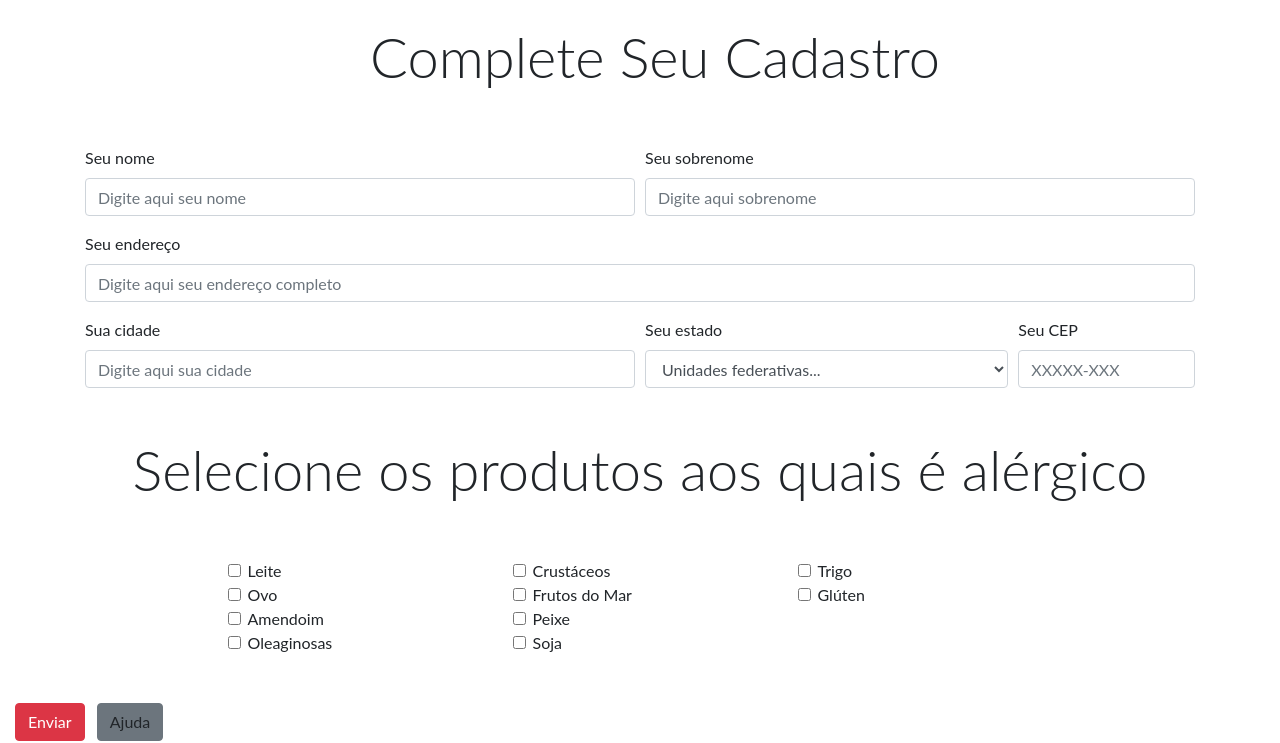
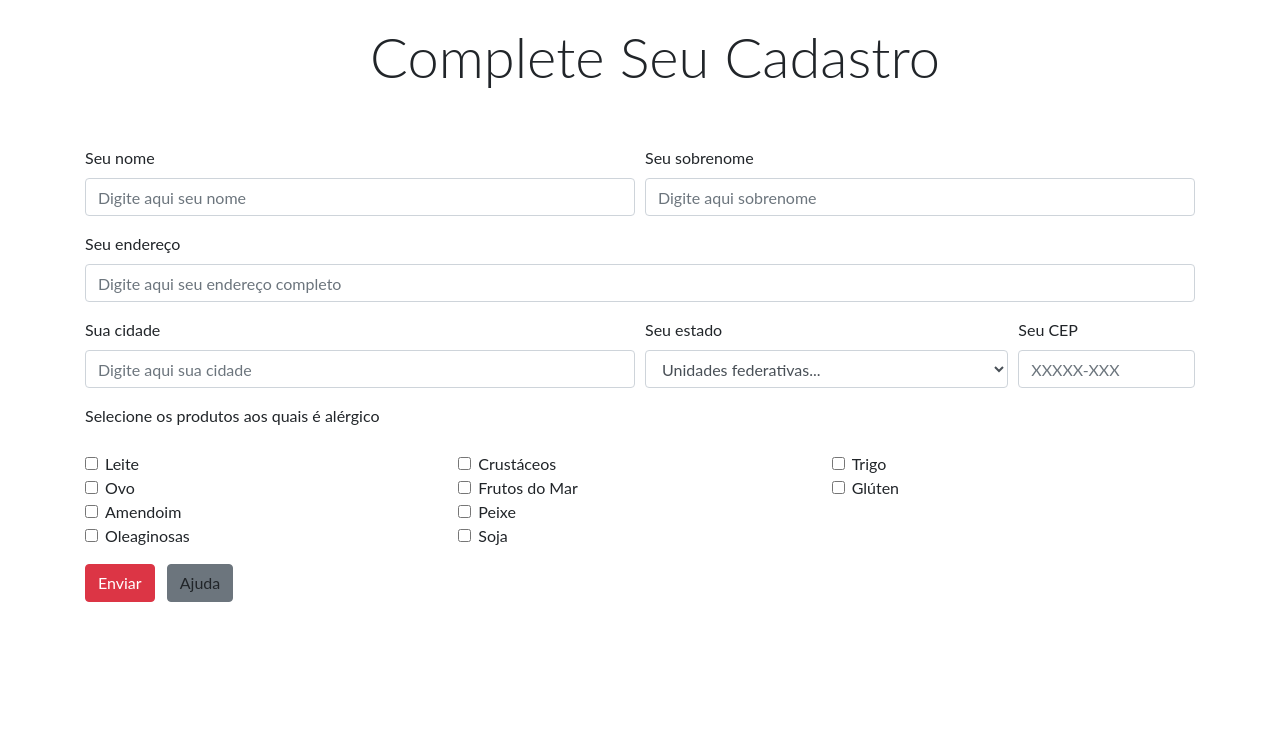
Before and after one commit to carlos-evieira/Oquetemdentro-Alterado, a PHP site: page /cadastro-completo.php in a window 1280 px wide. Shown: the part 57-800 px from the top of the page. Run offline with PHP 8.4, Linux system fonts and the light colour scheme.

Commit message:
atualização em cadastro-completo

```diff
--- a/cadastro-completo.php
+++ b/cadastro-completo.php
@@ -1,6 +1,3 @@
-<?php
-    require_once('./includes/header.php');
-    ?>
 <!DOCTYPE html>
 <html lang="en">
 <head>
@@ -12,6 +9,7 @@
     <title>O que tem Dentro</title>
 </head>
 <body>
+    <?php require_once('./includes/header.php'); ?>
     <div class="container">
         <div class="row">
             <div class="col-md-12 col-sm-10 text-center my-4 mb-5 mt-2">
@@ -30,12 +28,12 @@
                 <input type="text" class="form-control" id="inputSobrenome" placeholder="Digite aqui sobrenome">
             </div>
         </div>
-
+        <form>
+            <div>
                 <div class="form-row">
                     <div class="form-group col-sm-12">
                         <label for="inputEnd">Seu endereço</label>
                         <input type="text" class="form-control" id="inputEnd" placeholder="Digite aqui seu endereço completo">
-
                     </div>
                 </div>
 
@@ -81,99 +79,71 @@
                         <input type="text" class="form-control" id="inputCEP" placeholder="XXXXX-XXX">
                     </div>
                 </div>
-
                 <div class="form-row">
                     <div class="form-group col-sm-12">
-
+                        <label for="alimentos">Selecione os produtos aos quais é alérgico</label>
+                    </div>
+                </div>
+                <div class="form-row">
+                    <div class="form-group col-sm-4">
+                        <div class="form-check">
+                            <input class="form-check-input" type="checkbox" value="" id="defaultCheck1">
+                            <label class="form-check-label" for="defaultCheck1">Leite</label>
+                        </div>
+                        <div class="form-check">
+                            <input class="form-check-input" type="checkbox" value="" id="defaultCheck2">
+                            <label class="form-check-label" for="defaultCheck2">Ovo</label>
+                        </div>
+                        <div class="form-check">
+                            <input class="form-check-input" type="checkbox" value="" id="defaultCheck3">
+                            <label class="form-check-label" for="defaultCheck3">Amendoim</label>
+                        </div>
+                        <div class="form-check">
+                            <input class="form-check-input" type="checkbox" value="" id="defaultCheck4">
+                            <label class="form-check-label" for="defaultCheck4">Oleaginosas</label>
                         </div>
                     </div>
 
+                    <div class="form-group col-sm-4">
+                        <div class="form-check">
+                            <input class="form-check-input" type="checkbox" value="" id="defaultCheck5">
+                            <label class="form-check-label" for="defaultCheck5">Crustáceos</label>
                         </div>
-
-            </form>
-
+                        <div class="form-check">
+                            <input class="form-check-input" type="checkbox" value="" id="defaultCheck6">
+                            <label class="form-check-label" for="defaultCheck6">Frutos do Mar</label>
+                        </div>
+                        <div class="form-check">
+                            <input class="form-check-input" type="checkbox" value="" id="defaultCheck7">
+                            <label class="form-check-label" for="defaultCheck7">Peixe</label>
+                        </div>
+                        <div class="form-check">
+                            <input class="form-check-input" type="checkbox" value="" id="defaultCheck8">
+                            <label class="form-check-label" for="defaultCheck8">Soja</label>
                         </div>
                     </div>
 
-<div class="row">
-            <div class="col-md-12 col-sm-10 text-center my-3 mb-5">
-                <h1 class="display-4">Selecione os produtos aos quais é alérgico</h1>
-            </div>
-        </div>
-
-<div class="container">
-<div class="row justify-content-center mb-5">
-    <div class="col-sm-12 col-lg-3">
-            <div class="form-check col-sm-12 col-lg-3">
-            <input class="form-check-input" type="checkbox" value="" id="defaultCheck1">
-            <label class="form-check-label" for="defaultCheck1">Leite</label>
-            </div>
-            <div class="form-check col-sm-12 col-lg-3">
-            <input class="form-check-input" type="checkbox" value="" id="defaultCheck2">
-            <label class="form-check-label" for="defaultCheck2">Ovo</label>
-            </div>
-            <div class="form-check col-sm-12 col-lg-3">
-            <input class="form-check-input" type="checkbox" value="" id="defaultCheck3">
-            <label class="form-check-label" for="defaultCheck3">Amendoim</label>
-            </div>
-            <div class="form-check col-sm-12 col-lg-3">
-            <input class="form-check-input" type="checkbox" value="" id="defaultCheck4">
-            <label class="form-check-label" for="defaultCheck4">Oleaginosas</label>
-            </div>
-
-    </div>
-
-    <div class="col-sm-12 col-lg-3">
-            <div class="form-check col-sm-12 col-lg-3">
-            <input class="form-check-input" type="checkbox" value="" id="defaultCheck5">
-            <label class="form-check-label" for="defaultCheck5">Crustáceos</label>
-            </div>
-            <div class="form-check col-sm-12 col-lg-7">
-            <input class="form-check-input" type="checkbox" value="" id="defaultCheck6">
-            <label class="form-check-label" for="defaultCheck6">Frutos do Mar</label>
-            </div>
-            <div class="form-check col-sm-12 col-lg-3">
-            <input class="form-check-input" type="checkbox" value="" id="defaultCheck7">
-            <label class="form-check-label" for="defaultCheck7">Peixe</label>
-            </div>
-            <div class="form-check col-sm-12 col-lg-3">
-            <input class="form-check-input" type="checkbox" value="" id="defaultCheck8">
-            <label class="form-check-label" for="defaultCheck8">Soja</label>
-            </div>
-
-    </div>
-    <div class="col-sm-12 col-lg-3">
-            <div class="form-check col-sm-12 col-lg-3">
+                    <div class="form-group col-sm-4">
+                        <div class="form-check">
                             <input class="form-check-input" type="checkbox" value="" id="defaultCheck9">
                             <label class="form-check-label" for="defaultCheck9">Trigo</label>
                         </div>
-            <div class="form-check col-sm-12 col-lg-3">
+                        <div class="form-check">
                             <input class="form-check-input" type="checkbox" value="" id="defaultCheck10">
                             <label class="form-check-label" for="defaultCheck10">Glúten</label>
                         </div>
-
-
                     </div>
                 </div>
             </div>
-<div class="container-fluid right">
-    <div class="row justify-content-center mb-5">
-        <div class="col-sm-12 ">
+            <div class="enviar">
                 <button type="submit" class="btn btn-danger ">Enviar</button>
                 <a tabindex="0" class="btn btn-secondary ml-2" role="button" data-toggle="popover" data-placement="right" data-trigger="focus"
-            title="Pintou alguma dúvida?!" data-content="Fale conosco: help@rotaryViagens.com">Ajuda</a>
+                    title="Pintou alguma dúvida?!" data-content="Fale conosco: help@oquetemdentro.com">Ajuda</a>
             </div>
-    </div>
+        </form>
     </div>
 
 
-
-
-
-
-
-
-      </body>
     <script src="https://code.jquery.com/jquery-3.4.1.slim.min.js" integrity="sha384-J6qa4849blE2+poT4WnyKhv5vZF5SrPo0iEjwBvKU7imGFAV0wwj1yYfoRSJoZ+n" crossorigin="anonymous"></script>
     <script src="https://cdn.jsdelivr.net/npm/popper.js@1.16.0/dist/umd/popper.min.js" integrity="sha384-Q6E9RHvbIyZFJoft+2mJbHaEWldlvI9IOYy5n3zV9zzTtmI3UksdQRVvoxMfooAo" crossorigin="anonymous"></script>
     <script src="https://stackpath.bootstrapcdn.com/bootstrap/4.4.1/js/bootstrap.min.js" integrity="sha384-wfSDF2E50Y2D1uUdj0O3uMBJnjuUD4Ih7YwaYd1iqfktj0Uod8GCExl3Og8ifwB6" crossorigin="anonymous"></script>
```
Lines whose indentation alone changed are shown as unchanged.
